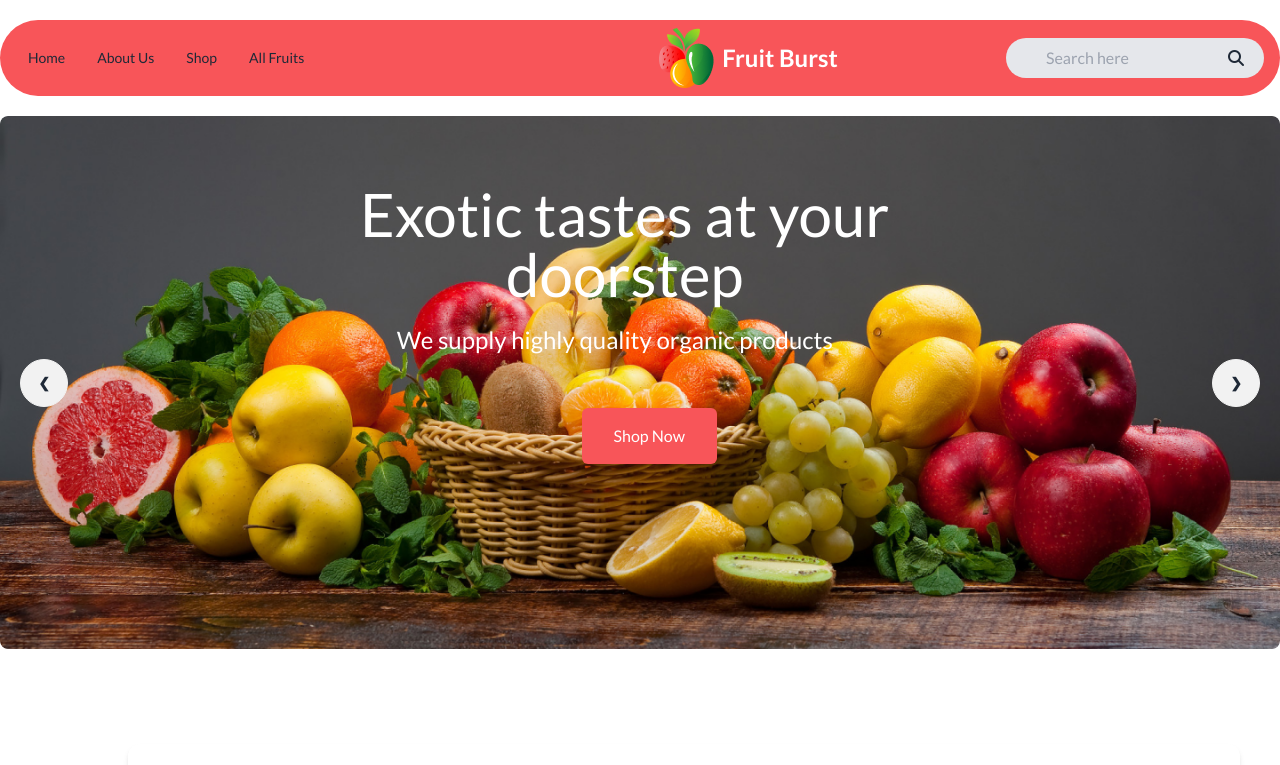
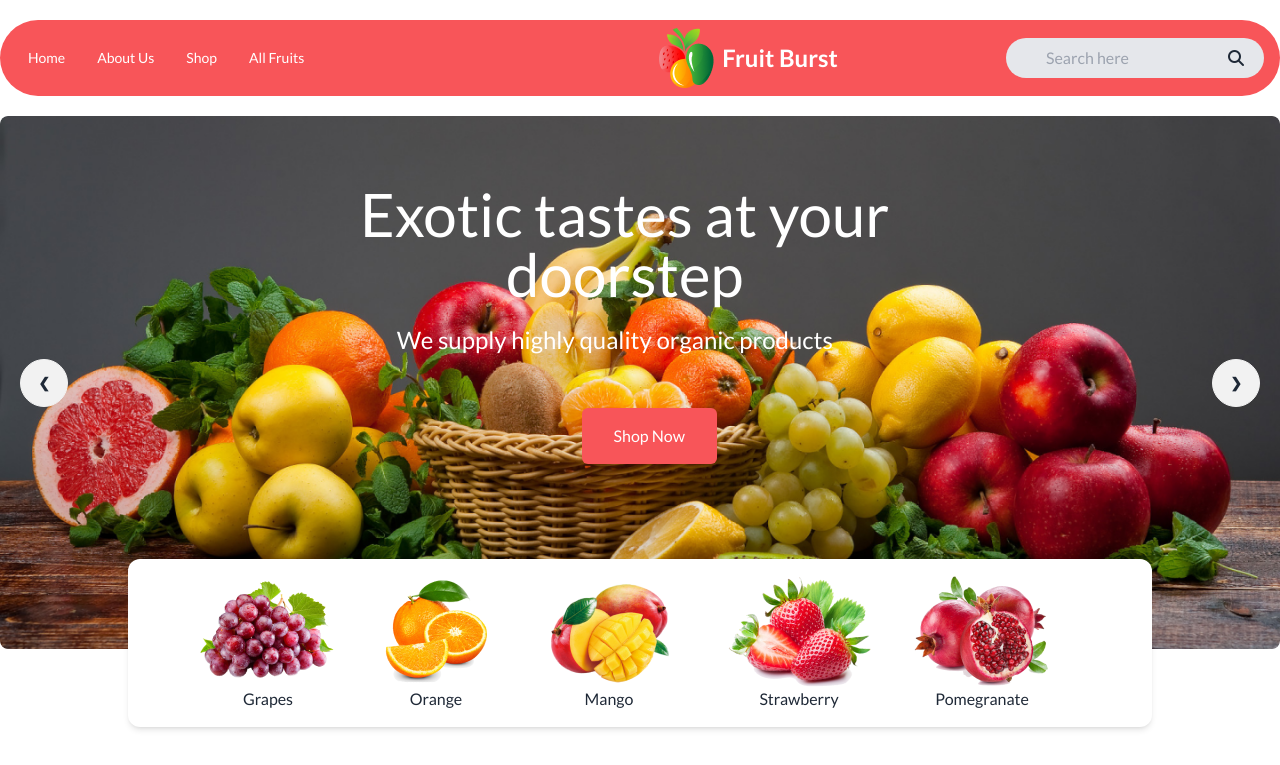
Before and after one commit to abdurrahim15/fruit-burst-assignment, a plain HTML site: page index.html in a window 1280 px wide. Shown: the top 765 px of the page. Drawn offline with nearby package versions, Linux system fonts and the light colour scheme; grey boxes are pictures that could not be loaded.

Commit message:
added revision3

```diff
--- a/index.html
+++ b/index.html
@@ -53,15 +53,15 @@
             </svg>
           </label>
 
-          <ul tabindex="0" class="menu menu-sm dropdown-content mt-3 z-[1] p-2 shadow bg-base-100 rounded-box w-52">
-            <li><a href="">Home</a></li>
+          <ul tabindex="0" class="menu menu-sm dropdown-content mt-3 z-[1] p-2 shadow bg-base-100 rounded-box w-52 text-white">
+            <li ><a href="">Home</a></li>
             <li><a href="">About Us</a></li>
             <li><a href="">Shop</a></li>
             <li><a href="">All Fruits</a></li>
           </ul>
         </div>
         <div class="navbar-center hidden flex-1 lg:flex">
-          <ul class="menu menu-horizontal px-1">
+          <ul class="menu menu-horizontal px-1 text-white">
             <li><a href="">Home</a></li>
             <li><a href="">About Us</a></li>
             <li><a href="">Shop</a></li>
@@ -165,7 +165,7 @@
 
     </section>
     <!-- banner section end -->
-   <div class="max-w-screen-xl mx-auto flex justify-around text-center bg-white shadow-md rounded-xl invisible lg:absolute lg:visible lg:-bottom-32 lg:left-32 lg:px-32 lg:py-6">
+   <div class="max-w-screen-lg mx-auto flex justify-around text-center bg-white shadow-md rounded-xl invisible lg:sticky lg:visible lg:-bottom-32 lg:left-10 lg:px-16 lg:py-4 lg:-mt-24">
      <div class="mr-8">
       <img src="./images/fruit1.png" alt="">
       <p>Grapes</p>
```
